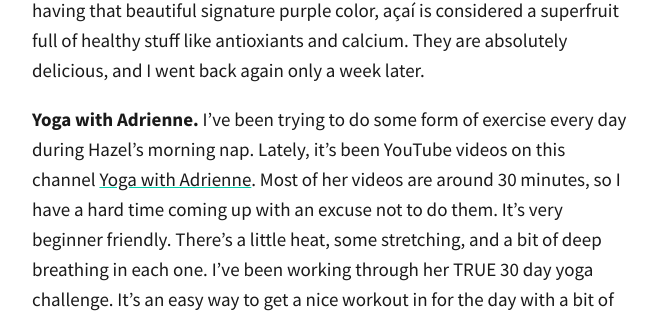
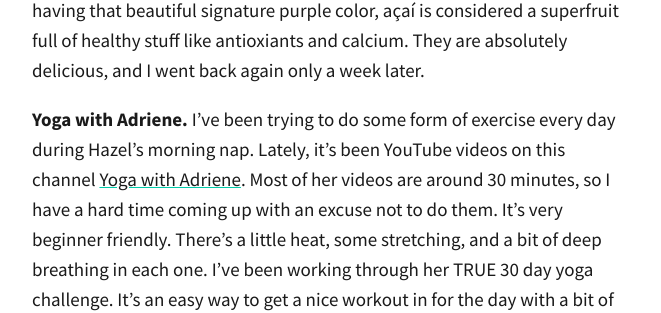
Before and after one commit to totiffany/totiffany.github.io, a Jekyll site: the page built from _posts/2018-03-29-5-Highlights-From-March.md, in a window 1280 px wide. Shown: the part 1414-1727 px from the top of the page, without its empty margins (308-969 px from the left). Built offline with Jekyll 4.4.1, drawn with Linux system fonts in a browser that asks for light colours; our own code applies the rules of GitHub Pages for plain Markdown files; comment, search, counter and statistics services are not loaded.

Commit message:
Update 2018-03-29-5-Highlights-From-March.md

```diff
--- a/_posts/2018-03-29-5-Highlights-From-March.md
+++ b/_posts/2018-03-29-5-Highlights-From-March.md
@@ -14,8 +14,8 @@ Makeup and skincare brand [Glossier](http://bff.glossier.com/) is usually only a
 **Basik Cafe.**
 Earlier in the month a friend and I walked to [Basik Cafe](https://www.yelp.com/biz/basik-cafe-san-francisco) for delicious açaí bowls, and now I'm hooked! For those of you who are açaí bowl newbies like me, it's essentially a smoothie bowl made from the açaí berry with a bunch of delicious granola, fruit, and honey on top. Aside from having that beautiful signature purple color, açaí is considered a superfruit full of healthy stuff like antioxiants and calcium. They are absolutely delicious, and I went back again only a week later.
 
-**Yoga with Adrienne.**
-I've been trying to do some form of exercise every day during Hazel's morning nap.  Lately, it's been YouTube videos on this channel [Yoga with Adrienne](https://www.youtube.com/user/yogawithadriene/). Most of her videos are around 30 minutes, so I have a hard time coming up with an excuse not to do them. It's very beginner friendly. There's a little heat, some stretching, and a bit of deep breathing in each one. I've been working through her TRUE 30 day yoga challenge. It's an easy way to get a nice workout in for the day with a bit of self-care.
+**Yoga with Adriene.**
+I've been trying to do some form of exercise every day during Hazel's morning nap.  Lately, it's been YouTube videos on this channel [Yoga with Adriene](https://www.youtube.com/user/yogawithadriene/). Most of her videos are around 30 minutes, so I have a hard time coming up with an excuse not to do them. It's very beginner friendly. There's a little heat, some stretching, and a bit of deep breathing in each one. I've been working through her TRUE 30 day yoga challenge. It's an easy way to get a nice workout in for the day with a bit of self-care.
 
 **Hazel saying "mama" and just generally being cute.**
 Hazel said mama! It was at the end of a long day, and she only said it in desperation while trying to get my attention, but still! She also recently started pulling herself up on things, and it is now her favorite activity. She especially likes to pull herself up on our legs in hopes that we will pick her up. She's a fast crawler and follows me wherever I go in the apartment. She smiles easily (with 5 teeth!), babbles a lot, and just started waving bye-bye. Her smiles and giggles are our favorite thing, and we can't believe she turns 1 next month!
```
